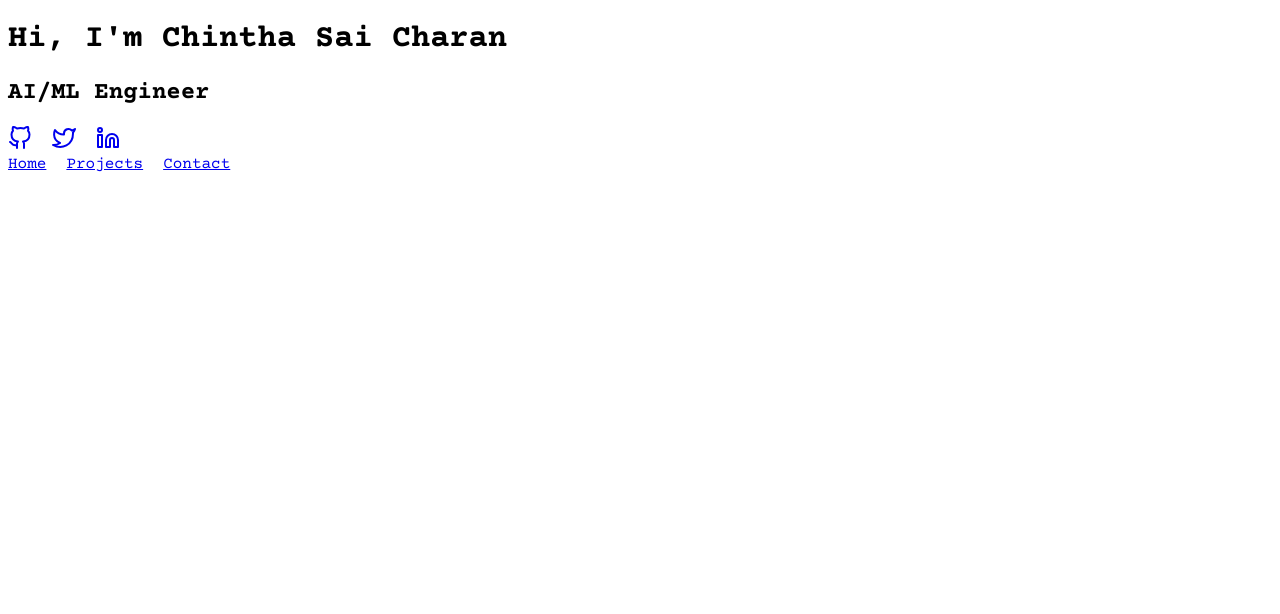
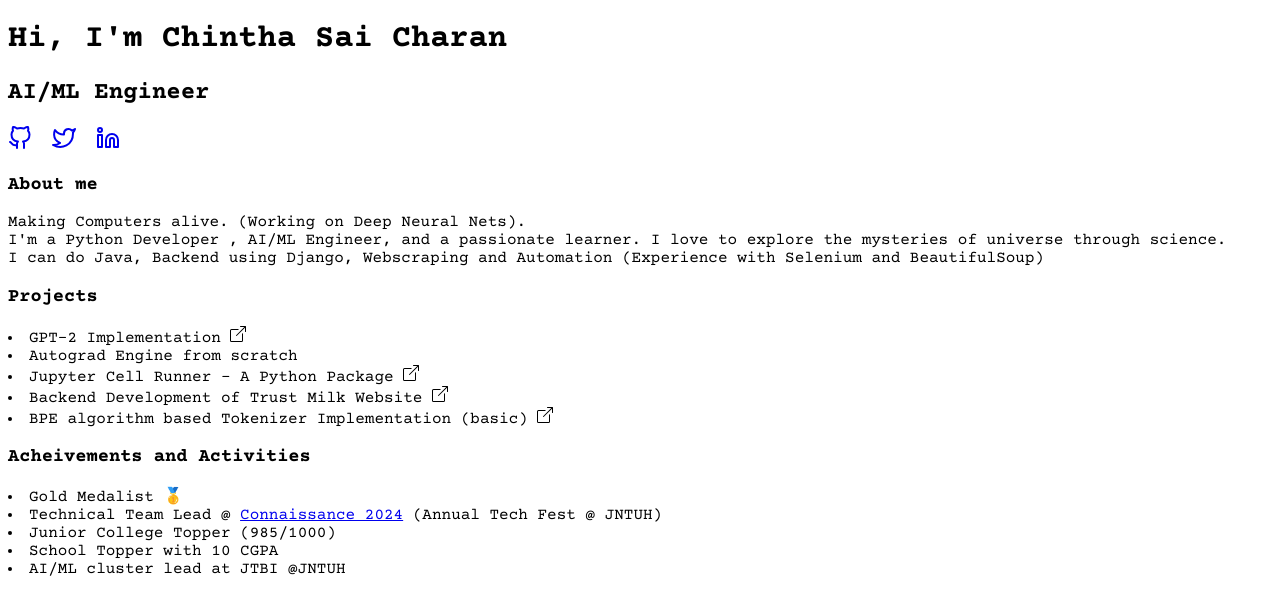
Before and after one commit to chinthasaicharan/chinthasaicharan.github.io, a plain HTML site: page index.html in a window 1280 px wide. Drawn offline with nearby package versions, Linux system fonts and the light colour scheme.

Commit message:
0.1 version

```diff
--- a/assets/css/style.css
+++ b/assets/css/style.css
@@ -24,3 +24,15 @@ ul.flat {
   padding: 100;
   display: flex;
 }
+
+.linkmark{
+  clip: rect(1px, 1px, 1px, 1px);
+  border: 0;
+  height: 1px;
+  margin: -1px;
+  overflow: hidden;
+  padding: 0;
+  position: absolute;
+  white-space: nowrap;
+  width: 1px;
+}
--- a/index.html
+++ b/index.html
@@ -20,31 +20,68 @@
 				<h1 class="name"> Hi, I'm  Chintha Sai Charan</h1>
 			<div class="site-description">
 				<h2>AI/ML Engineer</h2>
-			<nav class="nav social">
-				<ul class="flat social">
-					<li><a href="https://github.com/chinthasaicharan" title="Github"><svg xmlns="http://www.w3.org/2000/svg" width="24" height="24" viewBox="0 0 24 24" fill="none" stroke="currentColor" stroke-width="2" stroke-linecap="round" stroke-linejoin="round" class="feather feather-github"><path d="M9 19c-5 1.5-5-2.5-7-3m14 6v-3.87a3.37 3.37 0 0 0-.94-2.61c3.14-.35 6.44-1.54 6.44-7A5.44 5.44 0 0 0 20 4.77 5.07 5.07 0 0 0 19.91 1S18.73.65 16 2.48a13.38 13.38 0 0 0-7 0C6.27.65 5.09 1 5.09 1A5.07 5.07 0 0 0 5 4.77a5.44 5.44 0 0 0-1.5 3.78c0 5.42 3.3 6.61 6.44 7A3.37 3.37 0 0 0 9 18.13V22"></path></svg></a>
-					<li><a href="https://x.com/saicharantweet" title="X"><svg xmlns="http://www.w3.org/2000/svg" width="24" height="24" viewBox="0 0 24 24" fill="none" stroke="currentColor" stroke-width="2" stroke-linecap="round" stroke-linejoin="round" class="feather feather-twitter"><path d="M23 3a10.9 10.9 0 0 1-3.14 1.53 4.48 4.48 0 0 0-7.86 3v1A10.66 10.66 0 0 1 3 4s-4 9 5 13a11.64 11.64 0 0 1-7 2c9 5 20 0 20-11.5a4.5 4.5 0 0 0-.08-.83A7.72 7.72 0 0 0 23 3z"></path></svg></a></li>
-					<li><a href="https://www.linkedin.com/in/sai-charan-chintha"><svg xmlns="http://www.w3.org/2000/svg" width="24" height="24" viewBox="0 0 24 24" fill="none" stroke="currentColor" stroke-width="2" stroke-linecap="round" stroke-linejoin="round" class="feather feather-linkedin"><path d="M16 8a6 6 0 0 1 6 6v7h-4v-7a2 2 0 0 0-2-2 2 2 0 0 0-2 2v7h-4v-7a6 6 0 0 1 6-6z"></path><rect x="2" y="9" width="4" height="12"></rect><circle cx="4" cy="4" r="2"></circle></svg></a></li>
-				</ul>
-			</nav>
 			</div>
 		</div>
 		<nav class="nav">
 			<div class="navdiv">
 				<ul class="flat">
-					<li class="navitem ">
+					<!-- <li><h3>Socials:</h3></li> -->
+					<!-- <li class="navitem ">
 						<a class="nav-link" href="#">Home</a>
 					</li>
 					<li class="navitem">
-					<a class="nav-link" aria-current="page" href="#">Projects</a>
+					<a class="nav -link" aria-current="page" href="#">Projects</a>
 					</li>
 					<li class="navitem">
 					<a class="nav-link" href="#">Contact</a>
-				  	</li>
+					</li> -->
+					<li><a href="https://github.com/chinthasaicharan" title="Github" target="_blank"><svg xmlns="http://www.w3.org/2000/svg" width="24" height="24" viewBox="0 0 24 24" fill="none" stroke="currentColor" stroke-width="2" stroke-linecap="round" stroke-linejoin="round" class="feather feather-github"><path d="M9 19c-5 1.5-5-2.5-7-3m14 6v-3.87a3.37 3.37 0 0 0-.94-2.61c3.14-.35 6.44-1.54 6.44-7A5.44 5.44 0 0 0 20 4.77 5.07 5.07 0 0 0 19.91 1S18.73.65 16 2.48a13.38 13.38 0 0 0-7 0C6.27.65 5.09 1 5.09 1A5.07 5.07 0 0 0 5 4.77a5.44 5.44 0 0 0-1.5 3.78c0 5.42 3.3 6.61 6.44 7A3.37 3.37 0 0 0 9 18.13V22"></path></svg></a>
+					<li><a href="https://x.com/saicharantweet" title="X" target="_blank"><svg xmlns="http://www.w3.org/2000/svg" width="24" height="24" viewBox="0 0 24 24" fill="none" stroke="currentColor" stroke-width="2" stroke-linecap="round" stroke-linejoin="round" class="feather feather-twitter"><path d="M23 3a10.9 10.9 0 0 1-3.14 1.53 4.48 4.48 0 0 0-7.86 3v1A10.66 10.66 0 0 1 3 4s-4 9 5 13a11.64 11.64 0 0 1-7 2c9 5 20 0 20-11.5a4.5 4.5 0 0 0-.08-.83A7.72 7.72 0 0 0 23 3z"></path></svg></a></li>
+					<li><a href="https://www.linkedin.com/in/sai-charan-chintha" target="_blank"><svg xmlns="http://www.w3.org/2000/svg" width="24" height="24" viewBox="0 0 24 24" fill="none" stroke="currentColor" stroke-width="2" stroke-linecap="round" stroke-linejoin="round" class="feather feather-linkedin"><path d="M16 8a6 6 0 0 1 6 6v7h-4v-7a2 2 0 0 0-2-2 2 2 0 0 0-2 2v7h-4v-7a6 6 0 0 1 6-6z"></path><rect x="2" y="9" width="4" height="12"></rect><circle cx="4" cy="4" r="2"></circle></svg></a></li>
 				</ul>
-
 			</div>
 		</nav>
+		<div class="aboutme">
+			<h3>About me</h3>
+			<p>
+				Making Computers alive. (Working on Deep Neural Nets).<br>
+				I'm a Python Developer , AI/ML Engineer, and a passionate learner. I love to explore the mysteries of universe through science.<br>
+				I can do Java, Backend using Django, Webscraping and Automation (Experience with Selenium and BeautifulSoup)
+			</p>
+		</div>
+		<div class="projects">
+			<h3>Projects</h3>
+			<p>
+				<li><a style="text-decoration: none; color: black;" href="https://github.com/chinthasaicharan/gptize/" target="_blank">GPT-2 Implementation <svg xmlns="http://www.w3.org/2000/svg" width="16" height="16" fill="currentColor" class="bi bi-box-arrow-up-right" viewBox="0 0 16 16">
+					<path fill-rule="evenodd" d="M8.636 3.5a.5.5 0 0 0-.5-.5H1.5A1.5 1.5 0 0 0 0 4.5v10A1.5 1.5 0 0 0 1.5 16h10a1.5 1.5 0 0 0 1.5-1.5V7.864a.5.5 0 0 0-1 0V14.5a.5.5 0 0 1-.5.5h-10a.5.5 0 0 1-.5-.5v-10a.5.5 0 0 1 .5-.5h6.636a.5.5 0 0 0 .5-.5"/>
+					<path fill-rule="evenodd" d="M16 .5a.5.5 0 0 0-.5-.5h-5a.5.5 0 0 0 0 1h3.793L6.146 9.146a.5.5 0 1 0 .708.708L15 1.707V5.5a.5.5 0 0 0 1 0z"/>
+				  </svg></a> </li>
+				<li>Autograd Engine from scratch</li>
+				<li><a style="text-decoration: none; color: black;" href="https://pypi.org/project/cell-runner/" target="_blank">Jupyter Cell Runner - A Python Package <svg xmlns="http://www.w3.org/2000/svg" width="16" height="16" fill="currentColor" class="bi bi-box-arrow-up-right" viewBox="0 0 16 16">
+					<path fill-rule="evenodd" d="M8.636 3.5a.5.5 0 0 0-.5-.5H1.5A1.5 1.5 0 0 0 0 4.5v10A1.5 1.5 0 0 0 1.5 16h10a1.5 1.5 0 0 0 1.5-1.5V7.864a.5.5 0 0 0-1 0V14.5a.5.5 0 0 1-.5.5h-10a.5.5 0 0 1-.5-.5v-10a.5.5 0 0 1 .5-.5h6.636a.5.5 0 0 0 .5-.5"/>
+					<path fill-rule="evenodd" d="M16 .5a.5.5 0 0 0-.5-.5h-5a.5.5 0 0 0 0 1h3.793L6.146 9.146a.5.5 0 1 0 .708.708L15 1.707V5.5a.5.5 0 0 0 1 0z"/>
+				  </svg></a></li>
+				<li> <a style="text-decoration: none; color: black;" href="https://github.com/chinthasaicharan/trust_milk" target="_blank">Backend Development of Trust Milk Website <svg xmlns="http://www.w3.org/2000/svg" width="16" height="16" fill="currentColor" class="bi bi-box-arrow-up-right" viewBox="0 0 16 16">
+					<path fill-rule="evenodd" d="M8.636 3.5a.5.5 0 0 0-.5-.5H1.5A1.5 1.5 0 0 0 0 4.5v10A1.5 1.5 0 0 0 1.5 16h10a1.5 1.5 0 0 0 1.5-1.5V7.864a.5.5 0 0 0-1 0V14.5a.5.5 0 0 1-.5.5h-10a.5.5 0 0 1-.5-.5v-10a.5.5 0 0 1 .5-.5h6.636a.5.5 0 0 0 .5-.5"/>
+					<path fill-rule="evenodd" d="M16 .5a.5.5 0 0 0-.5-.5h-5a.5.5 0 0 0 0 1h3.793L6.146 9.146a.5.5 0 1 0 .708.708L15 1.707V5.5a.5.5 0 0 0 1 0z"/>
+				  </svg></a></li>
+				<li>  <a style="text-decoration: none; color: black;" href="https://github.com/chinthasaicharan/tinybpe" target="_blank">BPE algorithm based Tokenizer Implementation (basic) <svg xmlns="http://www.w3.org/2000/svg" width="16" height="16" fill="currentColor" class="bi bi-box-arrow-up-right" viewBox="0 0 16 16">
+					<path fill-rule="evenodd" d="M8.636 3.5a.5.5 0 0 0-.5-.5H1.5A1.5 1.5 0 0 0 0 4.5v10A1.5 1.5 0 0 0 1.5 16h10a1.5 1.5 0 0 0 1.5-1.5V7.864a.5.5 0 0 0-1 0V14.5a.5.5 0 0 1-.5.5h-10a.5.5 0 0 1-.5-.5v-10a.5.5 0 0 1 .5-.5h6.636a.5.5 0 0 0 .5-.5"/>
+					<path fill-rule="evenodd" d="M16 .5a.5.5 0 0 0-.5-.5h-5a.5.5 0 0 0 0 1h3.793L6.146 9.146a.5.5 0 1 0 .708.708L15 1.707V5.5a.5.5 0 0 0 1 0z"/>
+				  </svg></a> </li>
+			</p>
+		</div>
+		<div class="acheivements">
+			<h3>Acheivements and Activities</h3>
+			<p>
+				<li>Gold Medalist 🥇</li>
+				<li>Technical Team Lead @ <a href="https://www.connaissancejntuh.com/" target="_blank">Connaissance 2024</a>  (Annual Tech Fest @ JNTUH)</li>
+				<li>Junior College Topper (985/1000)</li>
+				<li> School Topper with 10 CGPA</li>
+				<li> AI/ML cluster lead at JTBI @JNTUH</li>
+			</p>
+		</div>
+
 		</div>
 	</body>
 </html>
```
Lines whose indentation alone changed are shown as unchanged.
